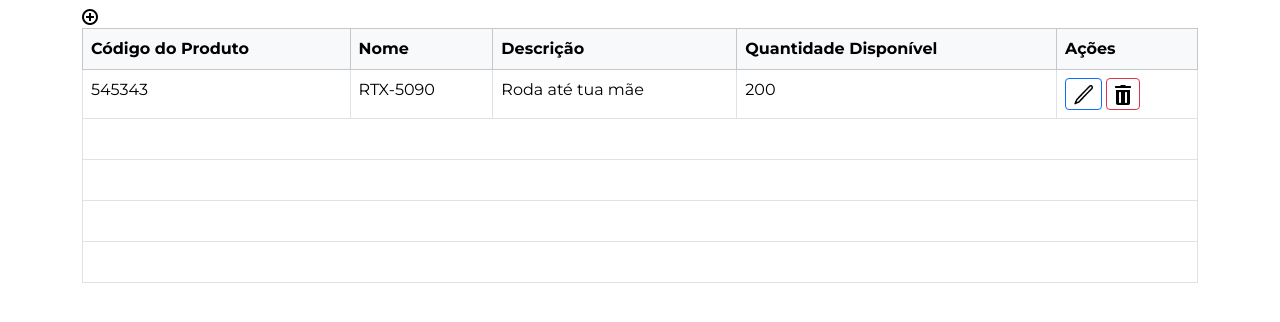
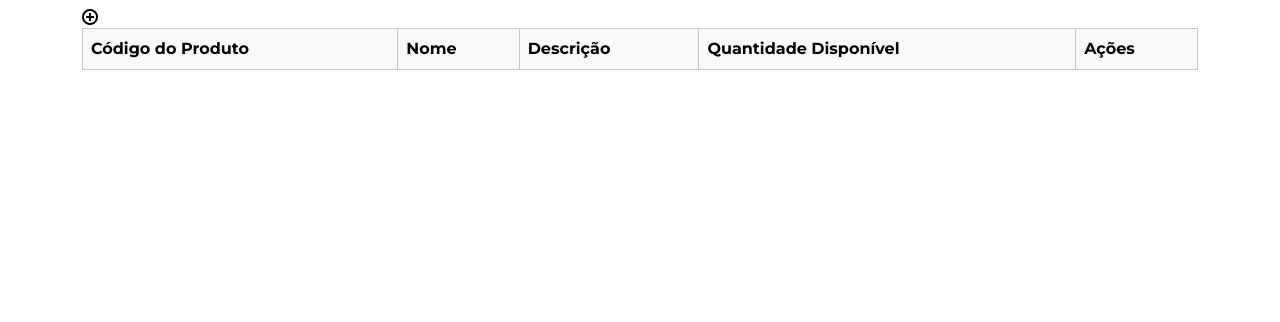
Before and after one commit to jonathaneamorim/TechSystems, a plain HTML site: page index.html in a window 1280 px wide. Shown: the part 124-446 px from the top of the page. Drawn offline with nearby package versions, Linux system fonts and the light colour scheme.

Commit message:
auterações feitas

```diff
--- a/index.html
+++ b/index.html
@@ -51,7 +51,7 @@
         <h2>Produtos</h2>
 
         <div add_button>
-            <img src="media/svg/add.png" alt="">
+            <img src="media/svg/add.png" alt="adicionar">
         </div>
 
         <div class="table-responsive">
@@ -66,27 +66,7 @@
                     </tr>
                 </thead>
                 <tbody>
-                    <!-- Linha de produto -->
-                    <tr>
-                        <td>545343</td>
-                        <td>RTX-5090</td>
-                        <td>Roda até tua mãe</td>
-                        <td>200</td>
-                        <td>
-                            <!-- Botões de ação -->
-                            <button class="btn btn-sm btn-outline-primary">
-                                <img src="media/svg/edit.png" alt="">
-                            </button>
-                            <button class="btn btn-sm btn-outline-danger">
-                                <img src="media/svg/delete.png" alt="">
-                            </button>
-                        </td>
-                    </tr>
-                    <!-- Linhas vazias para estrutura similar à da imagem -->
-                    <tr><td colspan="5">&nbsp;</td></tr>
-                    <tr><td colspan="5">&nbsp;</td></tr>
-                    <tr><td colspan="5">&nbsp;</td></tr>
-                    <tr><td colspan="5">&nbsp;</td></tr>
+
                 </tbody>
             </table>
         </div>
@@ -96,6 +76,7 @@
     <script src="https://cdn.jsdelivr.net/npm/@popperjs/core@2.11.8/dist/umd/popper.min.js"></script>
     <script src="https://cdn.jsdelivr.net/npm/bootstrap@5.3.3/dist/js/bootstrap.min.js"></script>
 
+    <!-- Incluído na importação o parâmetro type="module", ele indica que o arquivo importado importará outros arquivos.-->
     <!-- Script personalizado -->
     <script type="module" src="javascript/index.js"></script>
 </body>
```
